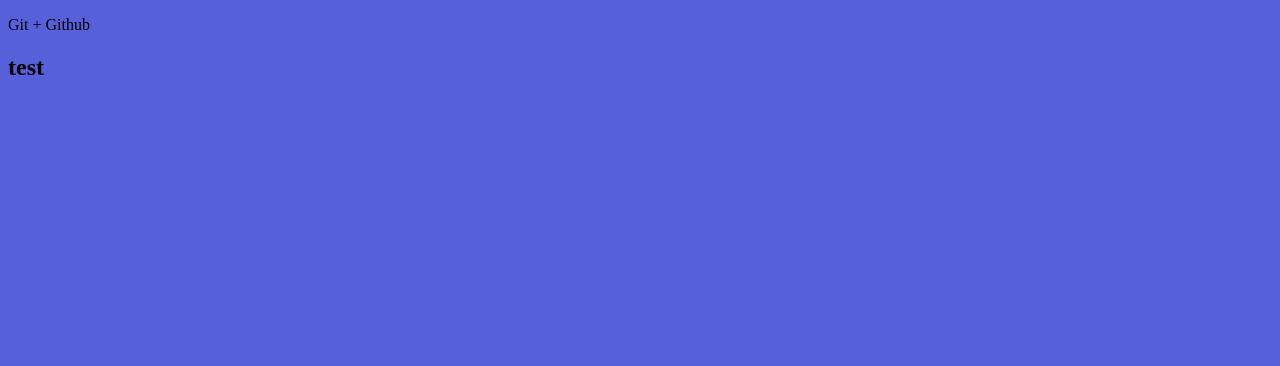
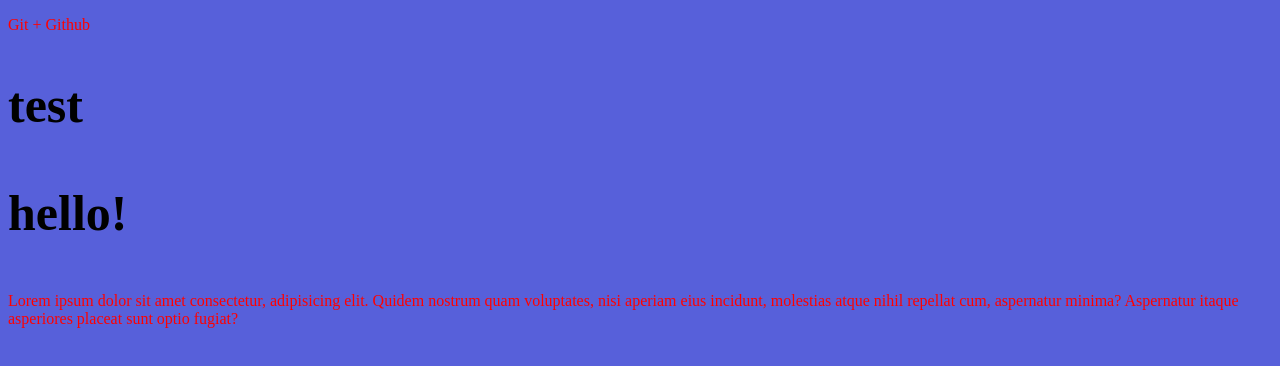
Before and after one commit to Alexx1088/hello-worlg, a plain HTML site: page index.html in a window 1280 px wide. Drawn offline with Linux system fonts and the light colour scheme.

Commit message:
my first change

```diff
--- a/CSS/style.css
+++ b/CSS/style.css
@@ -2,3 +2,12 @@ body {
   background-color: #5760da;
   padding: 0;
 }
+
+p {
+  color: red;
+}
+
+h2,
+h3 {
+  font-size: 50px;
+}
--- a/index.html
+++ b/index.html
@@ -10,5 +10,7 @@
 <body>
   <p>Git + Github</p>
   <h2>test</h2>
+  <h3>hello!</h3>
+  <p> Lorem ipsum dolor sit amet consectetur, adipisicing elit. Quidem nostrum quam voluptates, nisi aperiam eius incidunt, molestias atque nihil repellat cum, aspernatur minima? Aspernatur itaque asperiores placeat sunt optio fugiat?</p>
 </body>
 </html>
```
